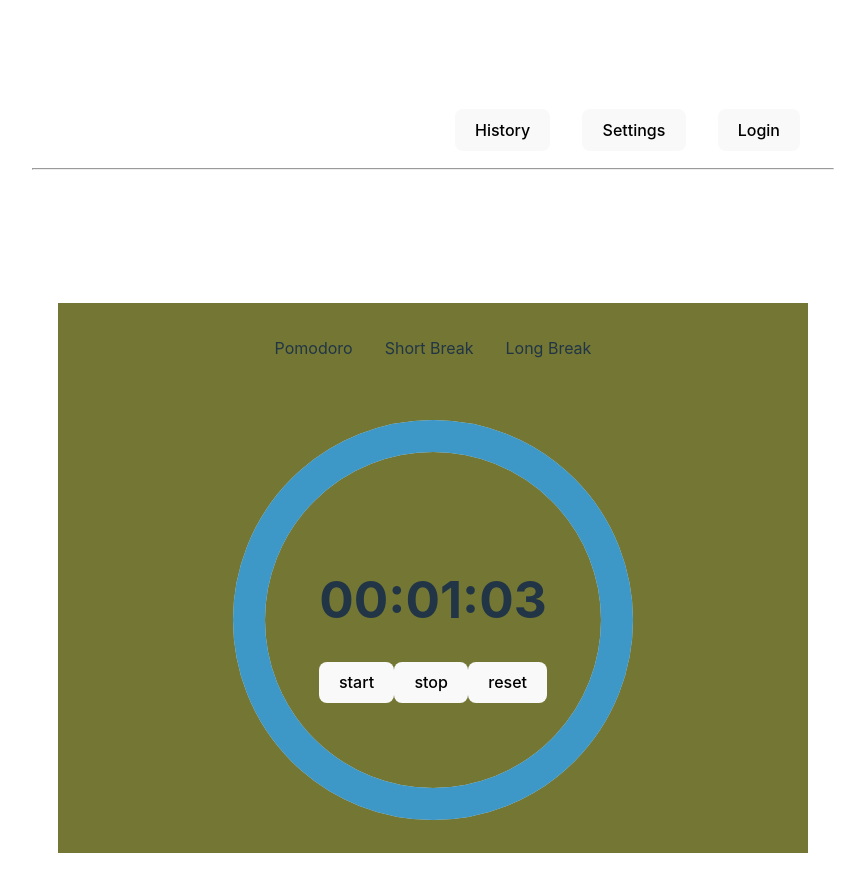
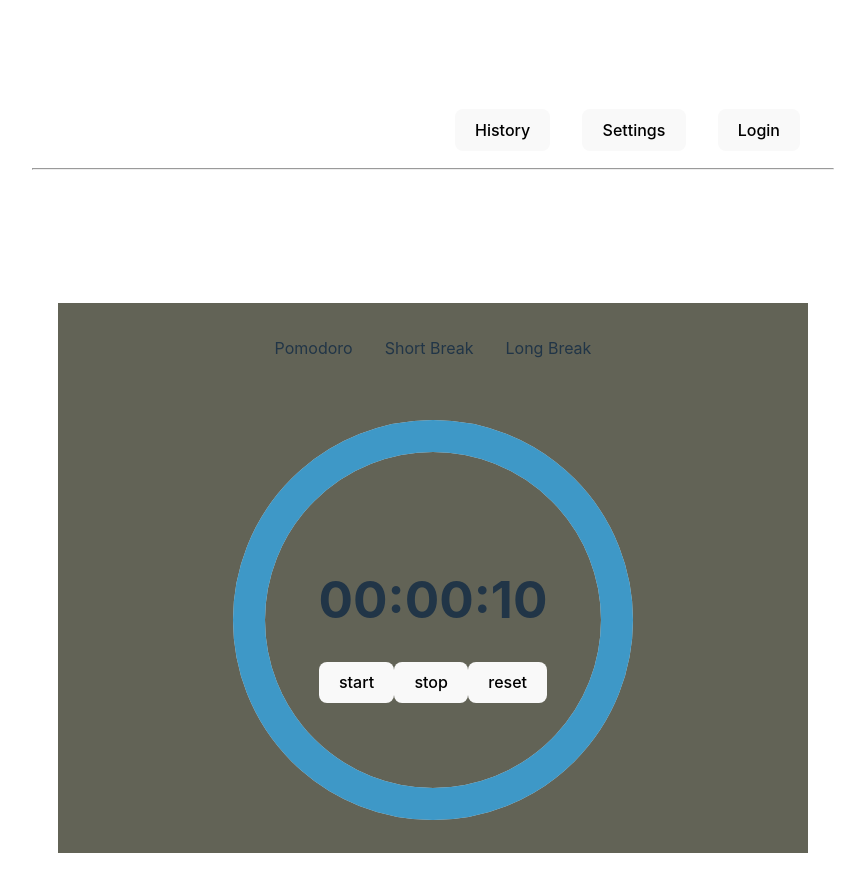
Before and after one commit to qwer030413/Pomodoro, a React (Vite) app in the folder PomodoroProject/vite-project/: page / in a window 1280 px wide. Shown: the top 892 px of the page, without its empty margins (207-1072 px from the left). Built offline with nearby package versions, Linux system fonts and the light colour scheme.

Commit message:
timer fixed

```diff
--- a/PomodoroProject/vite-project/src/components/Tabs/tabs.css
+++ b/PomodoroProject/vite-project/src/components/Tabs/tabs.css
@@ -37,7 +37,7 @@
 }
 .showPomodoro{
     display: block;
-    background-color: rgb(115, 119, 51);
+    background-color: rgb(98, 99, 86);
 }
 .showLongBreak{
     display: block;
@@ -60,7 +60,7 @@
     height: 550px;
     justify-content: center;
     align-items: center;
-    background-color: rgb(115, 119, 51);
+    background-color: rgb(98, 99, 86);
 
 }
 .minicontainer2{
--- a/PomodoroProject/vite-project/src/components/Timer/timer.css
+++ b/PomodoroProject/vite-project/src/components/Timer/timer.css
@@ -1,8 +1,7 @@
 .timer{
     display: flex;
     flex-direction: column;
-    /* width: 300px;
-    height: 300px; */
+
 }
 .startstop{
     display: flex;
--- a/PomodoroProject/vite-project/src/components/Timer/timer.tsx
+++ b/PomodoroProject/vite-project/src/components/Timer/timer.tsx
@@ -5,8 +5,8 @@
 import 'react-circular-progressbar/dist/styles.css';
 
 export default function Timer(): ReactElement{
-    let s = 3;
-    let m = 1;
+    let s = 10;
+    let m = 0;
     let h = 0;
     const [seconds, setSeconds] = useState(s);
     const [minutes, setMinutes] = useState(m);
@@ -44,21 +44,41 @@
         clearInterval(id);
         setStart(false);
     }
+    //1:00:1
+    //1:1:1
+    //0:1:1
     if(seconds == 0 && minutes == 0 && hours == 0)
     {
         clearInterval(id);
     }
-    if(seconds < 0 && minutes > 0)
+    else{
+        if(seconds < 0 && minutes > 0)
         {
+
             setSeconds(59);
             setMinutes(minutes => minutes - 1);
 
         }
-    else if (minutes < 0 && hours > 0)
-    {
-        setMinutes(59);
-        setHours(hours => hours - 1);
+        else if (minutes < 0 && hours > 0)
+        {
+            setMinutes(59);
+            setHours(hours => hours - 1);
+        }
+       else if(seconds < 0 && minutes == 0 && hours > 0)
+       {
+            setHours(hours => hours - 1);
+            setMinutes(59);
+            setSeconds(59);
+       }
     }
+
+    // else if(seconds < 0 && minutes == 0 && hours > 0)
+    // {
+    //     setMinutes(59);
+    //     setHours(hours => hours - 1);
+    // }
+
+
 
     return(
         <div className="timer"  style={{ width: 400, height: 400 }}>
```
